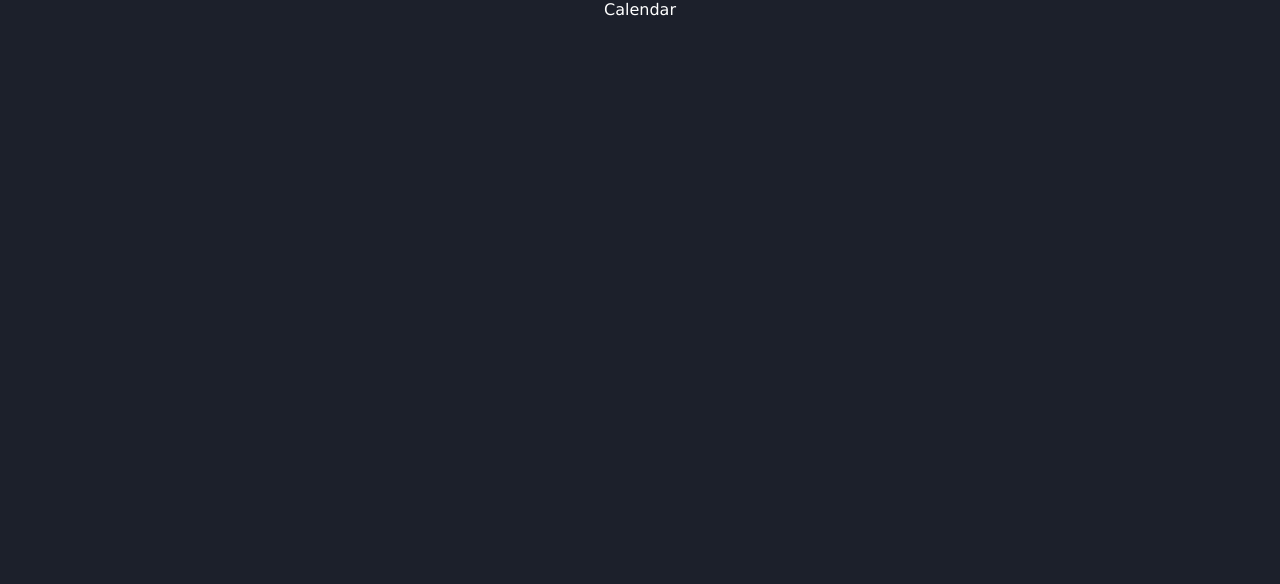
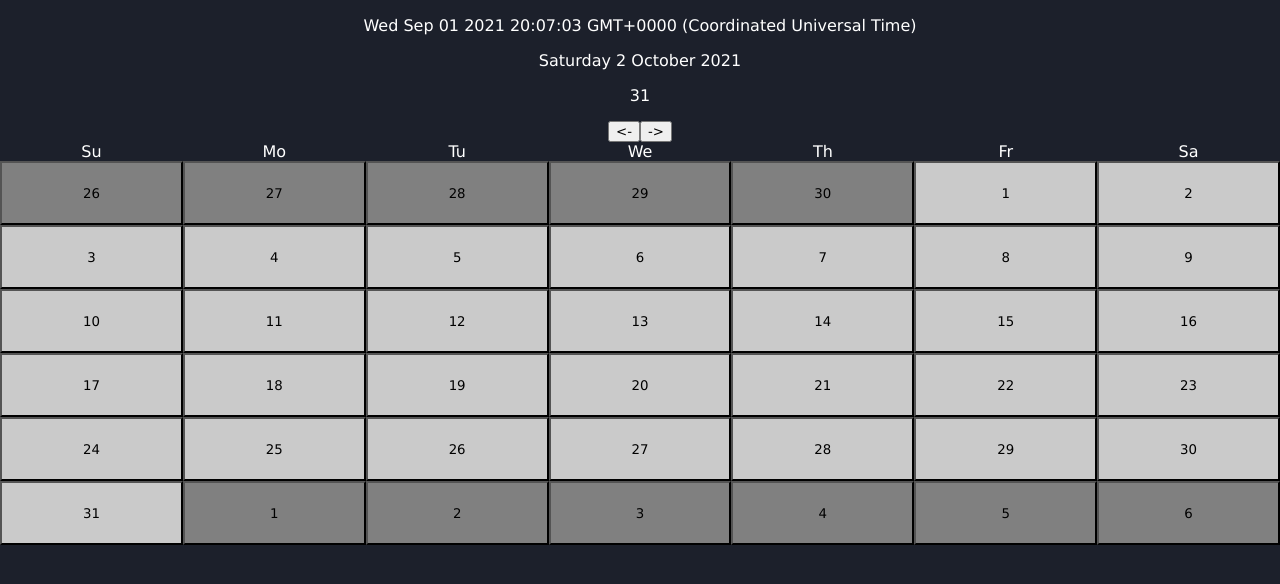
Before and after one commit to damxaq/calendar, a React (Create React App) app: page / in a window 1280 px wide. Shown: the top 584 px of the page. Built offline with nearby package versions, Linux system fonts and the light colour scheme.

Commit message:
creating calendar skeleton

```diff
--- a/src/App.tsx
+++ b/src/App.tsx
@@ -1,7 +1,160 @@
-import React from "react";
+import React, { useState, useEffect } from "react";
 
 function App() {
-  return <div>Calendar</div>;
+  const [date, setDate] = useState(new Date());
+  const [calendar, setCalendar] = useState<Array<any>>([]);
+
+  type Day = {
+    date: Date;
+    dayOfWeekName: string;
+    dayOfWeekNumber: string;
+    isCurrentMonth: boolean;
+  };
+
+  type Calendar = {
+    days: Array<Day>;
+    firstDayOfMonth: Day;
+  };
+
+  const initiateCalendar = () => {
+    let newCalendar = [];
+    const daysCount = daysInMonth(date.getMonth() + 1, date.getFullYear());
+    let tempDate = new Date(date.getFullYear(), date.getMonth());
+
+    for (let i = 0; i < daysCount; i++) {
+      newCalendar.push({
+        date: tempDate.toLocaleDateString(),
+        monthDayNumber: i + 1,
+        weekDay: getNameOfTheDay(tempDate),
+        weekDayNumber: tempDate.getDay(),
+        isCurrentMonth: true,
+      });
+      tempDate = addDays(tempDate, 1);
+    }
+
+    if (newCalendar.length) {
+      const daysInPreviousMonth = getDaysInPreviousMonth();
+      const firstWeekDayNumber = newCalendar[0].weekDayNumber;
+
+      const previousCalendar: any = [];
+      for (let i = 0; i < firstWeekDayNumber; i++) {
+        const monthDayNumber = daysInPreviousMonth - firstWeekDayNumber + i + 1;
+        tempDate = new Date();
+        previousCalendar.push({
+          date: tempDate.toLocaleDateString(),
+          monthDayNumber: monthDayNumber,
+          weekDay: getNameOfTheDay(tempDate),
+          weekDayNumber: tempDate.getDay(),
+          isCurrentMonth: false,
+        });
+      }
+
+      newCalendar = previousCalendar.concat(newCalendar);
+
+      const nextCalendar: any = [];
+      let daysInNextMonth = 7 - (newCalendar.length % 7);
+      if (daysInNextMonth === 0) daysInNextMonth = 7;
+      if (newCalendar.length < 35) daysInNextMonth += 7;
+
+      for (let i = 0; i < daysInNextMonth; i++) {
+        tempDate = new Date();
+        nextCalendar.push({
+          date: tempDate.toLocaleDateString(),
+          monthDayNumber: i + 1,
+          weekDay: getNameOfTheDay(tempDate),
+          weekDayNumber: tempDate.getDay(),
+          isCurrentMonth: false,
+        });
+      }
+
+      setCalendar([...newCalendar, ...nextCalendar]);
+    }
+  };
+
+  function daysInMonth(month: number, year: number) {
+    return new Date(year, month, 0).getDate();
+  }
+
+  function addDays(date: string | number | Date, days: number) {
+    var result = new Date(date);
+    result.setDate(result.getDate() + days);
+    return result;
+  }
+
+  const getNextMonth = () => {
+    const tempDate = new Date(date.valueOf());
+    tempDate.setMonth(tempDate.getMonth() + 1);
+    tempDate.setDate(1);
+    return tempDate;
+  };
+
+  const getPreviousMonth = () => {
+    const tempDate = new Date(date.valueOf());
+    tempDate.setMonth(tempDate.getMonth() - 1);
+    tempDate.setDate(1);
+    return tempDate;
+  };
+
+  const getDaysInPreviousMonth = () => {
+    const previousMonth = getPreviousMonth();
+    return daysInMonth(
+      previousMonth.getMonth() + 1,
+      previousMonth.getFullYear()
+    );
+  };
+
+  const getNameOfTheDay = (date: Date) => {
+    return date.toLocaleDateString("default", { weekday: "long" });
+  };
+
+  const getNameOfTheMonth = (date: Date) => {
+    return date.toLocaleString("default", { month: "long" });
+  };
+
+  useEffect(() => {
+    if (date) {
+      initiateCalendar();
+    }
+  }, [date]);
+
+  console.log(calendar);
+
+  return (
+    <div>
+      <p>{getPreviousMonth().toString()}</p>
+      <p>
+        {getNameOfTheDay(date)} {date.getDate()} {getNameOfTheMonth(date)}{" "}
+        {date.getFullYear()}
+      </p>
+      <p>{daysInMonth(date.getMonth() + 1, date.getFullYear())}</p>
+      <button onClick={() => setDate(getPreviousMonth())}>{"<-"}</button>
+      <button onClick={() => setDate(getNextMonth())}>{"->"}</button>
+      <div className="day-of-week">
+        <div>Su</div>
+        <div>Mo</div>
+        <div>Tu</div>
+        <div>We</div>
+        <div>Th</div>
+        <div>Fr</div>
+        <div>Sa</div>
+      </div>
+
+      <div className="day-of-week">
+        {calendar &&
+          calendar.map((day, index) => {
+            return (
+              <button
+                key={index}
+                title={day.date}
+                className={day.isCurrentMonth ? "current-month" : ""}
+              >
+                {day.monthDayNumber}
+              </button>
+            );
+          })}
+      </div>
+    </div>
+  );
 }
 
 export default App;
--- a/src/index.css
+++ b/src/index.css
@@ -10,3 +10,23 @@ body {
   margin: 0;
   text-align: center;
 }
+
+.day-of-week {
+  display: grid;
+  grid-template-columns: repeat(7, 1fr);
+}
+
+.day-of-week button {
+  height: 4rem;
+  background-color: gray;
+  cursor: pointer;
+  outline: none;
+}
+
+.day-of-week button.current-month {
+  background-color: rgb(202, 202, 202);
+}
+
+.day-of-week button:focus {
+  /* border-style: outset; */
+}
--- /dev/null
+++ b/src/utils.ts
@@ -0,0 +1,3 @@
+export const daysInMonth = (month: number, year: number): number => {
+  return new Date(year, month, 0).getDate();
+};
```
